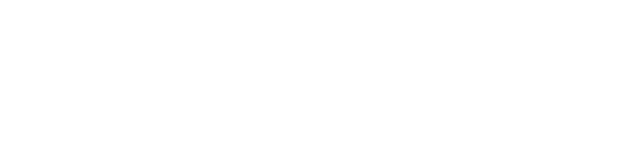
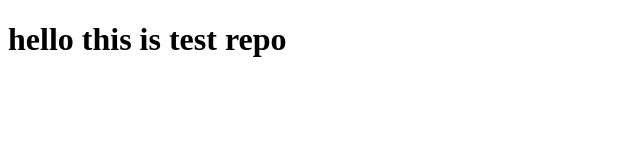
Before and after one commit to jahidul07/my-first-repo, a plain HTML site: page index.html in a window 1280 px wide. Shown: the whole page, without its empty margins (0-640 px from the left). Drawn offline with Linux system fonts and the light colour scheme.

Commit message:
another line

```diff
--- a/index.html
+++ b/index.html
@@ -6,6 +6,8 @@
 	<title>Document</title>
 </head>
 <body>
-
+	<div>
+		<h1>hello this is test repo</h1>
+	</div>
 </body>
 </h
```
